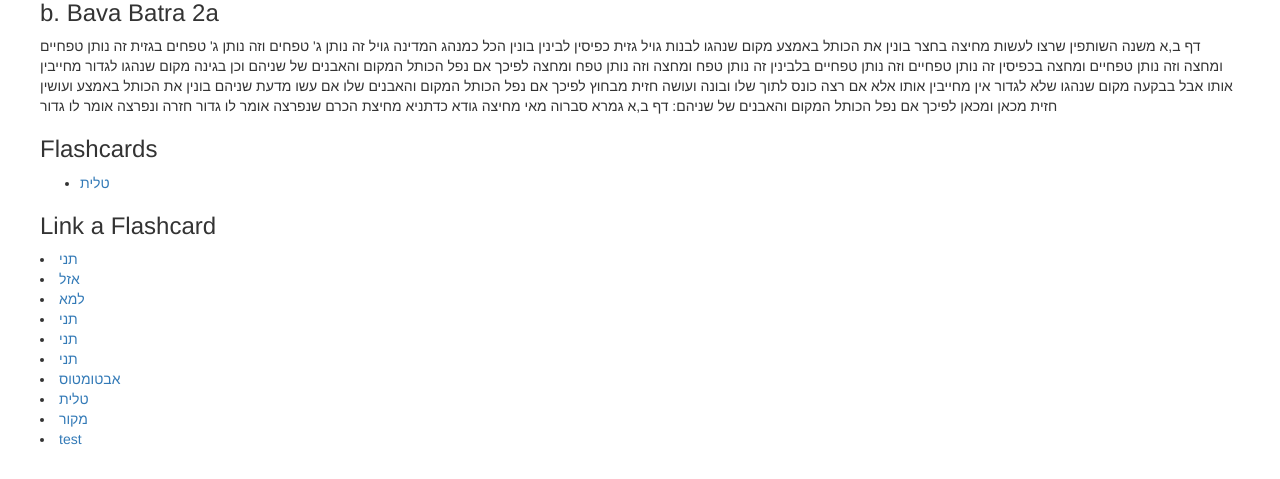
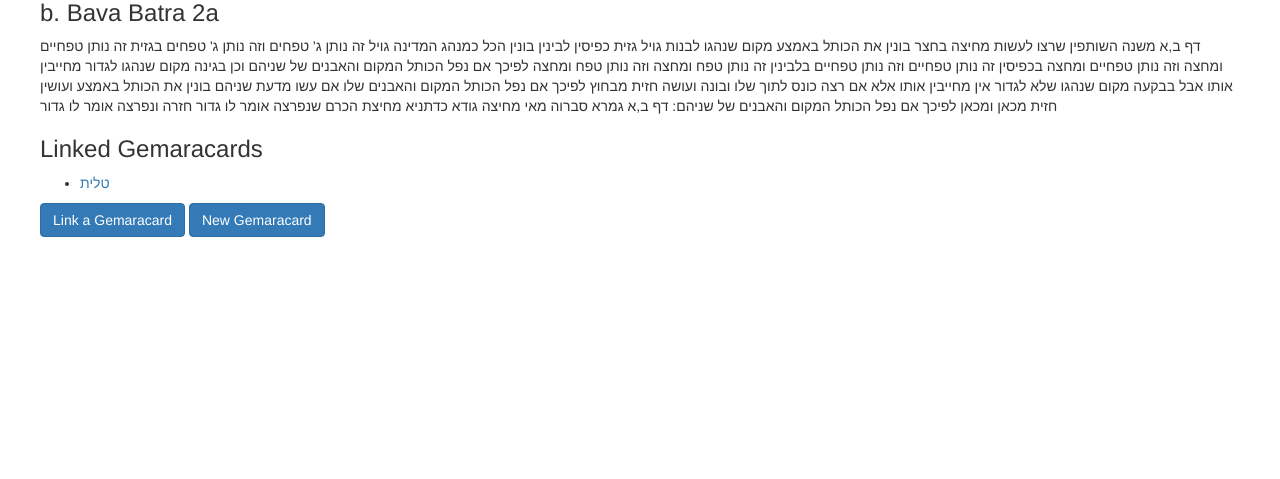
Before and after one commit to yishairasowsky/gemaracard, a Django app: page /text/1/ in a window 1280 px wide. Shown: the part 72-551 px from the top of the page. Run offline with Django 3.2, Linux system fonts and the light colour scheme; a user stored in the database is signed in; data comes from the database, SQL or seed files in the repository; style sheets or scripts are compiled from the project's sources; some libraries are stand-ins or nearby versions.

Commit message:
add linking ability

```diff
--- /dev/null
+++ b/gemaracard/flashcard/templates/link-flashcard-list.html
@@ -0,0 +1,4 @@
+<h3>Link a Gemaracard</h3>
+{% for flashcard in user_flashcards %}
+  <li><a href="{% url 'link_flashcard_and_text' text_pk=text_pk card_pk=flashcard.pk %}">{{ flashcard.vocab_term }}</a></li>
+{% endfor %}
--- a/gemaracard/flashcard/templates/text.html
+++ b/gemaracard/flashcard/templates/text.html
@@ -6,7 +6,7 @@
 <p>{{ text.text }}</p>
 </div>
 <div class="flashcard-list">
-  <h3>Flashcards</h3>
+  <h3>Linked Gemaracards</h3>
   <ul>
     {% for flashcard in text_flashcards %}
       <li><a class="flashcard-link" data-toggle="modal" data-target="#basicModal" flashcard="{{ flashcard.pk }}">{{ flashcard.vocab_term }}</a></li>
@@ -14,10 +14,10 @@
   </ul>
 </div>
 <div>
-  <h3>Link a Flashcard</h3>
-  {% for flashcard in user_flashcards %}
-    <li><a href="{% url 'link_flashcard_and_text' text_pk=text.pk card_pk=flashcard.pk%}">{{ flashcard.vocab_term }}</a></li>
-  {% endfor %}
+  {% if user_flashcards %}
+    <a class="flashcard-link-list btn btn-primary" data-toggle="modal" data-target="#basicModal" text-pk="{{ text.pk }}">Link a Gemaracard</a>
+  {% endif %}
+  <a href="{% url 'flashcard_new' %}" class="btn btn-primary" role="button">New Gemaracard</a>
 </div>
 <div class="modal fade" id="basicModal" tabindex="-1" role="dialog" aria-labelledby="basicModal" aria-hidden="true">
   <div class="modal-dialog">
@@ -37,6 +37,10 @@
       var flashcardUrl = '/flashcard/modal/' + flashcardId + '/';
       $('#insert-flashcard').load(flashcardUrl);
     });
+    $('.flashcard-link-list').click(function(){
+      var textPk = $(this).attr('text-pk');
+      $('#insert-flashcard').load('/link-flashcard-list/' + textPk + '/');
+    });
   });
 </script>
 {% endblock %}
--- a/gemaracard/flashcard/urls.py
+++ b/gemaracard/flashcard/urls.py
@@ -1,6 +1,6 @@
 from django.conf.urls import url
 
-from flashcard.views import delete, edit, flashcard_detail, flashcard_list, flashcard_modal, flashcard_new, index, link_flashcard_and_text, text_detail, text_list, text_new
+from flashcard.views import delete, edit, flashcard_detail, flashcard_list, flashcard_modal, flashcard_new, index,link_flashcard_list, link_flashcard_and_text, text_detail, text_list, text_new
 
 urlpatterns = [
   url(r'^$', index, name='index'),
@@ -8,6 +8,7 @@ urlpatterns = [
   url(r'^flashcard/(?P<pk>\d+)/$', flashcard_detail, name='flashcard_detail'),
   url(r'^flashcard/modal/(?P<pk>\d+)/$', flashcard_modal, name='flashcard_modal'),
   url(r'^flashcard-list/$', flashcard_list, name='flashcard_list'),
+  url(r'^link-flashcard-list/(?P<text_pk>\d+)/$', link_flashcard_list, name='link_flashcard_list'),
   url(r'^delete/(?P<pk>\d+)/$', delete, name='delete'),
   url(r'^edit/(?P<pk>\d+)/$', edit, name='edit',),
   url(r'^text/new/$', text_new, name='text_new'),
--- a/gemaracard/flashcard/views.py
+++ b/gemaracard/flashcard/views.py
@@ -117,6 +117,14 @@ def text_detail(request, pk):
     context = {'text': text, 'text_flashcards': text_flashcards, 'user_flashcards': user_flashcards}
     return render(request, 'text.html', context)
 
+def link_flashcard_list(request, text_pk):
+    try:
+        flashcards = Flashcard.objects.all()
+        user_flashcards = flashcards.filter(author=request.user)
+    except Flashcard.DoesNotExist:
+        raise Http404
+    context = {'user_flashcards': user_flashcards, 'text_pk': text_pk}
+    return render(request, 'link-flashcard-list.html', context)
 
 @login_required
 def link_flashcard_and_text(request, text_pk, card_pk):
```
